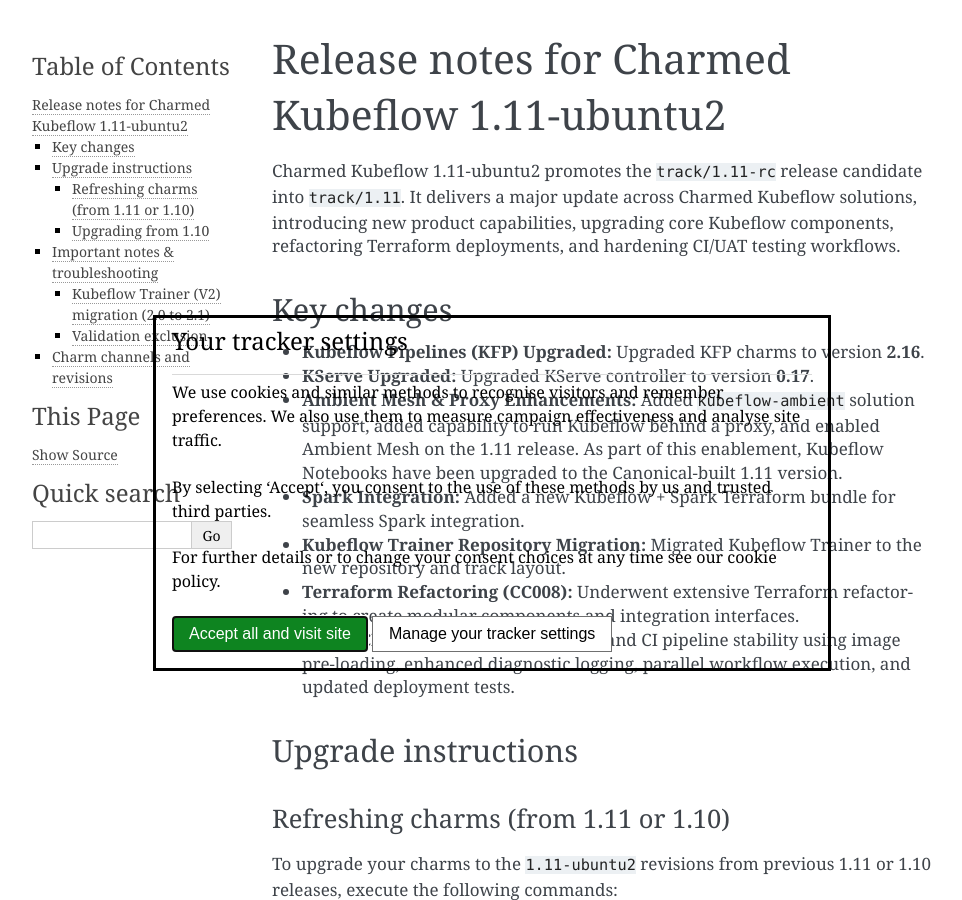
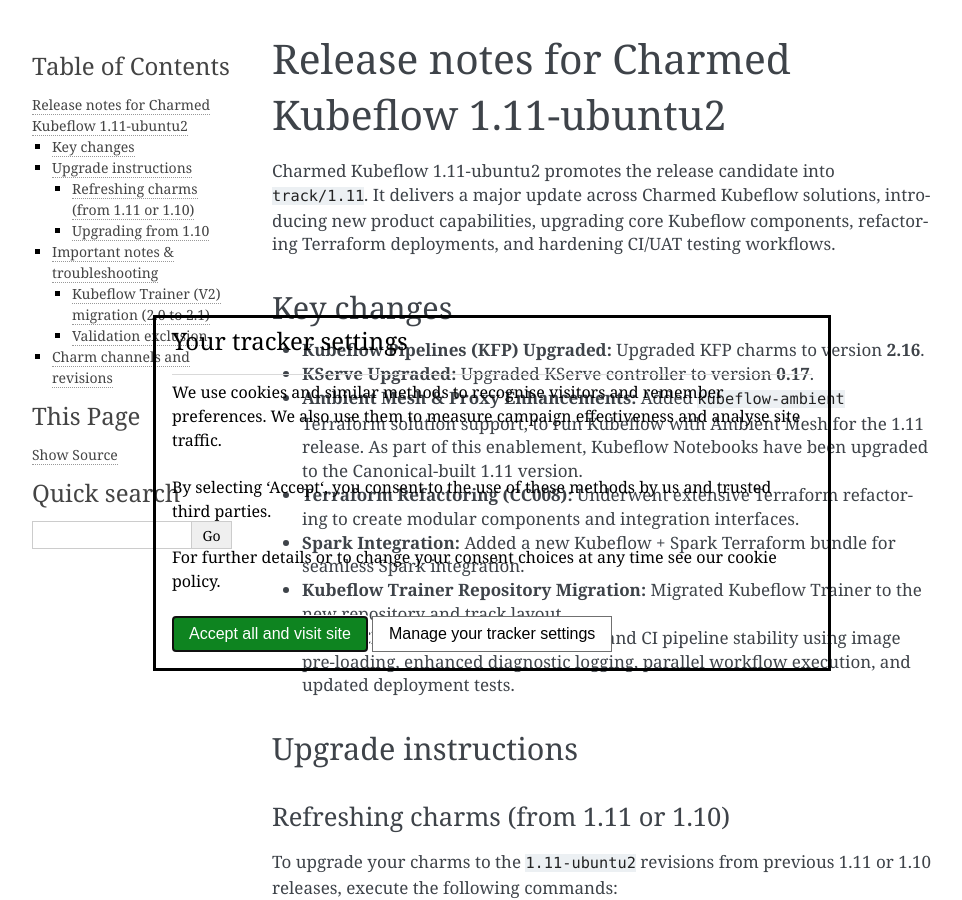
Before and after one commit to canonical/charmed-kubeflow-documentation, a Sphinx documentation site: the page built from docs/reference/release-notes/release-notes-1-11-ubuntu2.rst, in a window 1280 px wide and 900 px high. Shown: the whole window, without its empty margins (148-1110 px from the left). Built offline with Sphinx 7.4.7, drawn with Linux system fonts in a browser that asks for light colours.

Commit message:
small fix

```diff
--- a/docs/reference/release-notes/release-notes-1-11-ubuntu2.rst
+++ b/docs/reference/release-notes/release-notes-1-11-ubuntu2.rst
@@ -3,17 +3,17 @@
 Release notes for Charmed Kubeflow 1.11-ubuntu2
 ===============================================
 
-Charmed Kubeflow 1.11-ubuntu2 promotes the ``track/1.11-rc`` release candidate into ``track/1.11``. It delivers a major update across Charmed Kubeflow solutions, introducing new product capabilities, upgrading core Kubeflow components, refactoring Terraform deployments, and hardening CI/UAT testing workflows.
+Charmed Kubeflow 1.11-ubuntu2 promotes the release candidate into ``track/1.11``. It delivers a major update across Charmed Kubeflow solutions, introducing new product capabilities, upgrading core Kubeflow components, refactoring Terraform deployments, and hardening CI/UAT testing workflows.
 
 Key changes
 -----------
 
 * **Kubeflow Pipelines (KFP) Upgraded:** Upgraded KFP charms to version **2.16**.
 * **KServe Upgraded:** Upgraded KServe controller to version **0.17**.
-* **Ambient Mesh & Proxy Enhancements:** Added ``kubeflow-ambient`` solution support, added capability to run Kubeflow behind a proxy, and enabled Ambient Mesh on the 1.11 release. As part of this enablement, Kubeflow Notebooks have been upgraded to the Canonical-built 1.11 version.
+* **Ambient Mesh & Proxy Enhancements:** Added ``kubeflow-ambient`` Terraform solution support, to run Kubeflow with Ambient Mesh for the 1.11 release. As part of this enablement, Kubeflow Notebooks have been upgraded to the Canonical-built 1.11 version.
+* **Terraform Refactoring (CC008):** Underwent extensive Terraform refactoring to create modular components and integration interfaces.
 * **Spark Integration:** Added a new Kubeflow + Spark Terraform bundle for seamless Spark integration.
 * **Kubeflow Trainer Repository Migration:** Migrated Kubeflow Trainer to the new repository and track layout.
-* **Terraform Refactoring (CC008):** Underwent extensive Terraform refactoring to create modular components and integration interfaces.
 * **UAT & CI Hardening:** Improved UAT and CI pipeline stability using image pre-loading, enhanced diagnostic logging, parallel workflow execution, and updated deployment tests.
 
 Upgrade instructions
```
